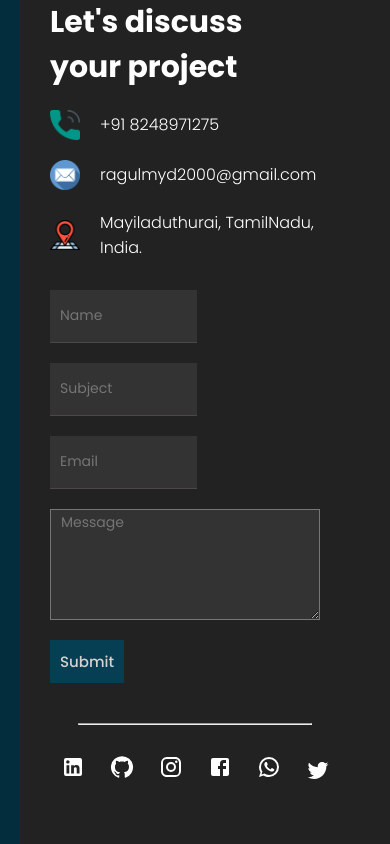
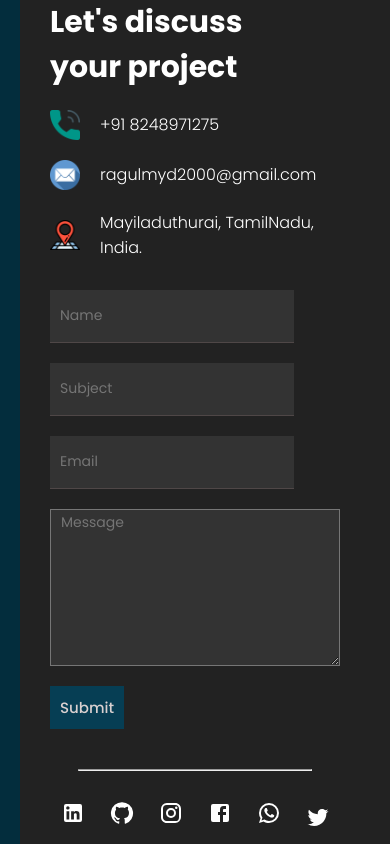
Before and after one commit to ragul-2000/my-portfolio, a React (Create React App) app: page / in a window 390 px wide. Shown: the part 3220-4064 px from the top of the page. Built offline with nearby package versions, Linux system fonts and the light colour scheme.

Commit message:
Here you write message while committing, you can write anything here

```diff
--- a/src/components/contact/contact.css
+++ b/src/components/contact/contact.css
@@ -160,7 +160,6 @@ a {
         margin-top: 0px;
         display: flex;
         flex-wrap: wrap;
-        margin-right: 20px;
         font-size: 20px;
     }
 
@@ -171,7 +170,6 @@ a {
     .footer{
 
         width: 100%;
-        margin-bottom: 30px
 
     }
 
@@ -180,4 +178,15 @@ a {
         font-size: 15px;
     }
 
+    input{
+        width: 80%;
+    }
+    textarea{
+        width: 100%;
+        height: 18vh;
+        margin: 10px 0px;
+        font-size: 14px;
+        padding-left: 10px;
+    }
+
 }
```
